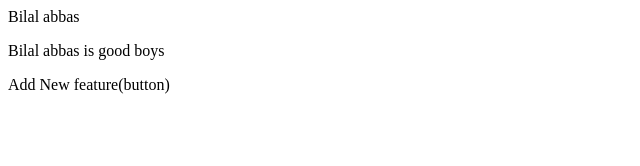
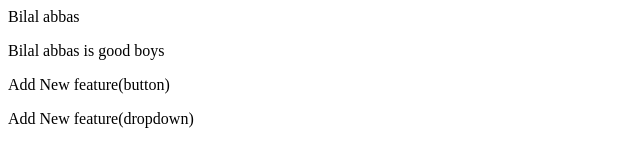
Before and after one commit to Bilal9076/LocalRepo, a plain HTML site: page index.html in a window 1280 px wide. Shown: the whole page, without its empty margins (0-640 px from the left). Drawn offline with Linux system fonts and the light colour scheme.

Commit message:
add dropdown

```diff
--- a/index.html
+++ b/index.html
@@ -1,3 +1,4 @@
 <p>Bilal abbas</p>
 <p>Bilal abbas is good boys</p>
 <p>Add New feature(button)</p>
+<p>Add New feature(dropdown)</p>
```
